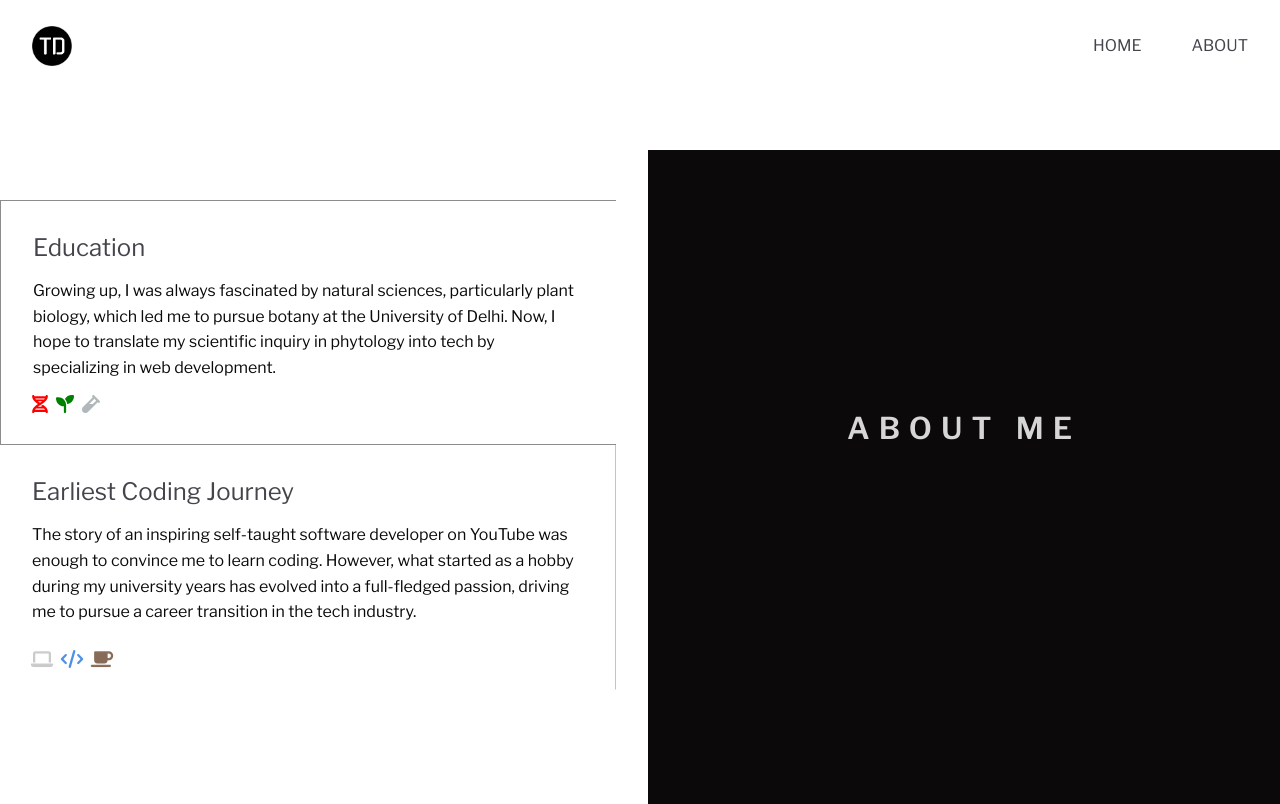
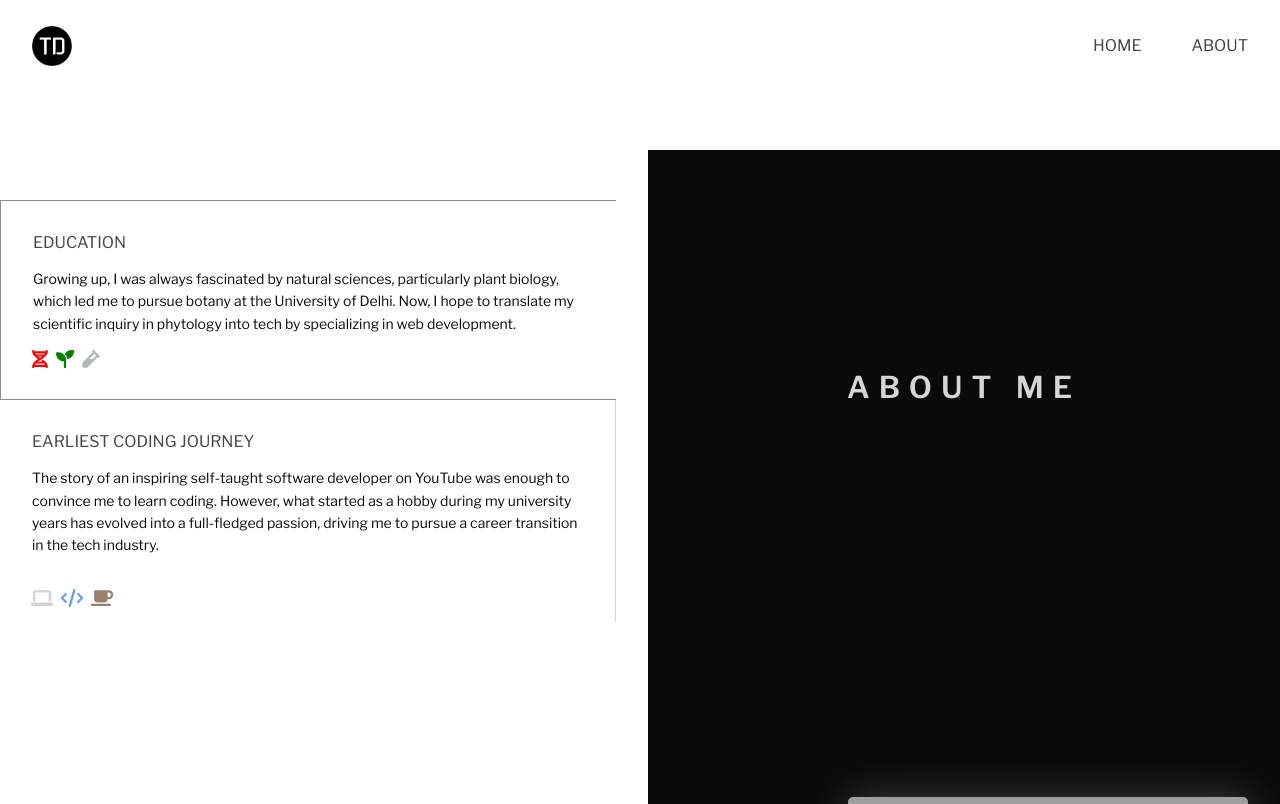
Before and after one commit to Tsedhondup/Portfolio, a React (Create React App) app: page /About in a window 1280 px wide. Shown: the top 804 px of the page. Built offline with nearby package versions, Linux system fonts and the light colour scheme; grey boxes are pictures that could not be loaded.

Commit message:
font-sizes for about-first component updated

```diff
--- a/src/Components/AboutFirst/AboutFirst.scss
+++ b/src/Components/AboutFirst/AboutFirst.scss
@@ -128,20 +128,30 @@
     color: $ebony;
     justify-content: flex-start;
     align-items: center;
-    font-size: 24px;
+    font-size: 13px;
     font-weight: normal;
-    text-transform: capitalize;
+    text-transform: uppercase;
     padding-bottom: 16px;
+    @include tablet {
+      font-size: 14px;
+    }
+    @include desktop {
+      font-size: 16px;
+    }
   }
   // About text content paragraph
   &__para {
     color: $black;
-    font-size: 15px;
+    font-size: 12px;
     font-weight: 200;
     line-height: 1.6em;
     padding-bottom: 16px;
+
+    @include tablet {
+      font-size: 13px;
+    }
     @include desktop {
-      font-size: 16px;
+      font-size: 14px;
     }
   }
   // About text content icon container
```
